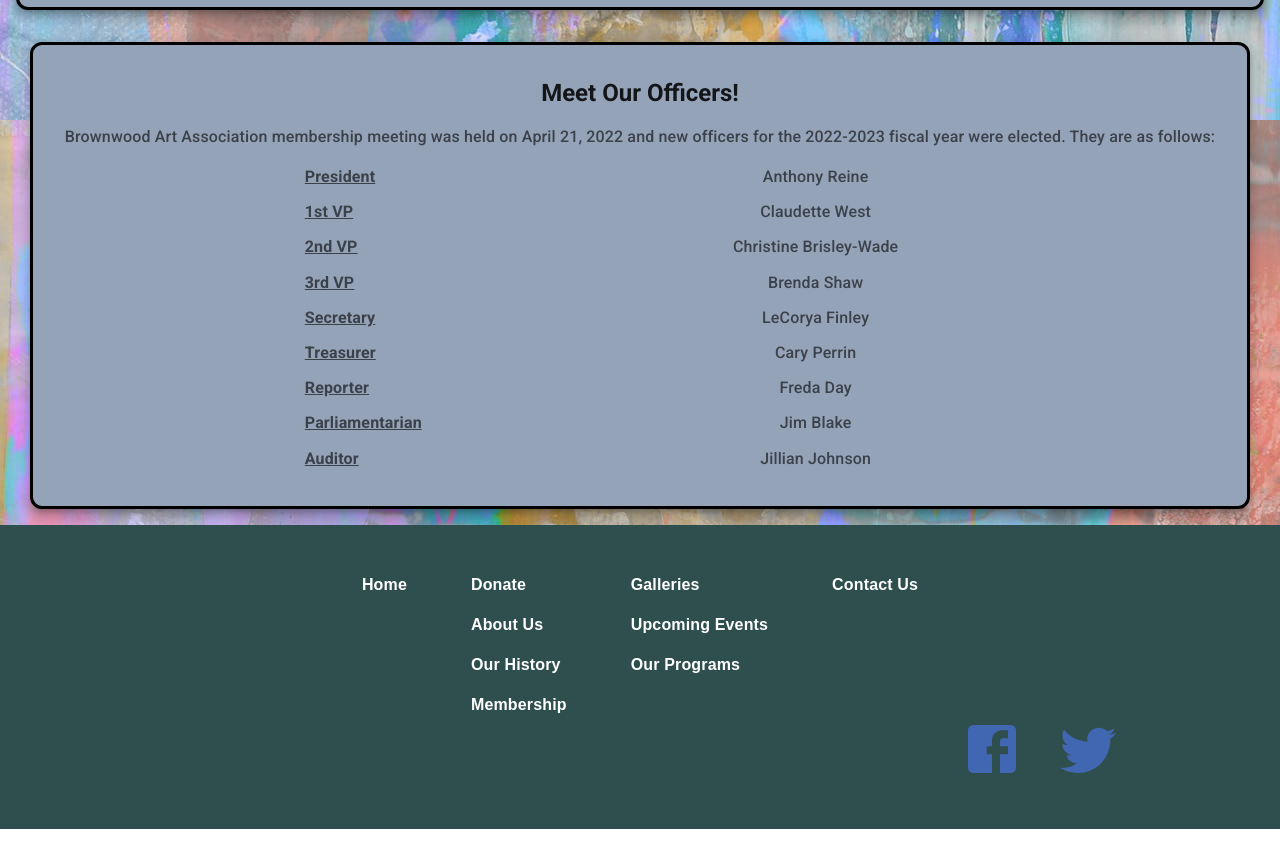
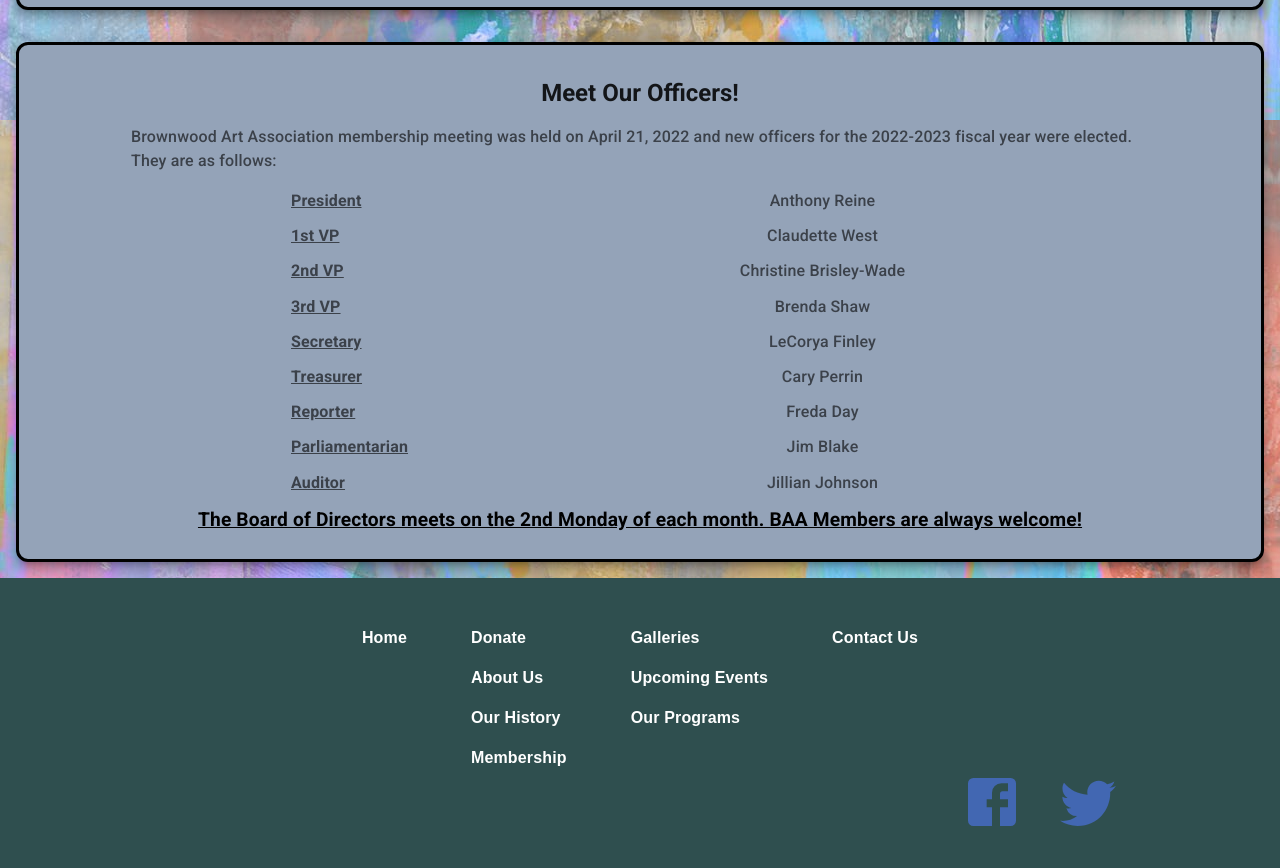
Before and after one commit to Jonathan-Day-Dev/bwd-art, a React (Create React App) app: page /about in a window 1280 px wide. Shown: the part 1180-2048 px from the top of the page. Before the commit the page ends 2009 px from the top, so only its background shows below. Built offline with nearby package versions, Linux system fonts and the light colour scheme.

Commit message:
about us update

```diff
--- a/src/components/History/History.js
+++ b/src/components/History/History.js
@@ -52,7 +52,7 @@ const History = () => {
         title="Meet Our Officers!"
         body={
           <div>
-            <p style={{ marginBottom: "1rem" }}>
+            <p style={{ marginBottom: "1rem", marginRight: "5rem", marginLeft: "5rem" }}>
               Brownwood Art Association membership meeting was held on April 21,
               2022 and new officers for the 2022-2023 fiscal year were elected.
               They are as follows:
@@ -309,6 +309,20 @@ const History = () => {
                 Jillian Johnson
               </p>
             </div>
+            <p
+              style={{
+                textAlign: "center",
+                fontSize: "1.2rem",
+                fontWeight: "bold",
+                textDecoration: "underline",
+                color: "black",
+                marginRight: "5rem",
+                marginLeft: "5rem"
+              }}
+            >
+              The Board of Directors meets on the 2nd Monday of each month. BAA
+              Members are always welcome!
+            </p>
           </div>
         }
       />
```
